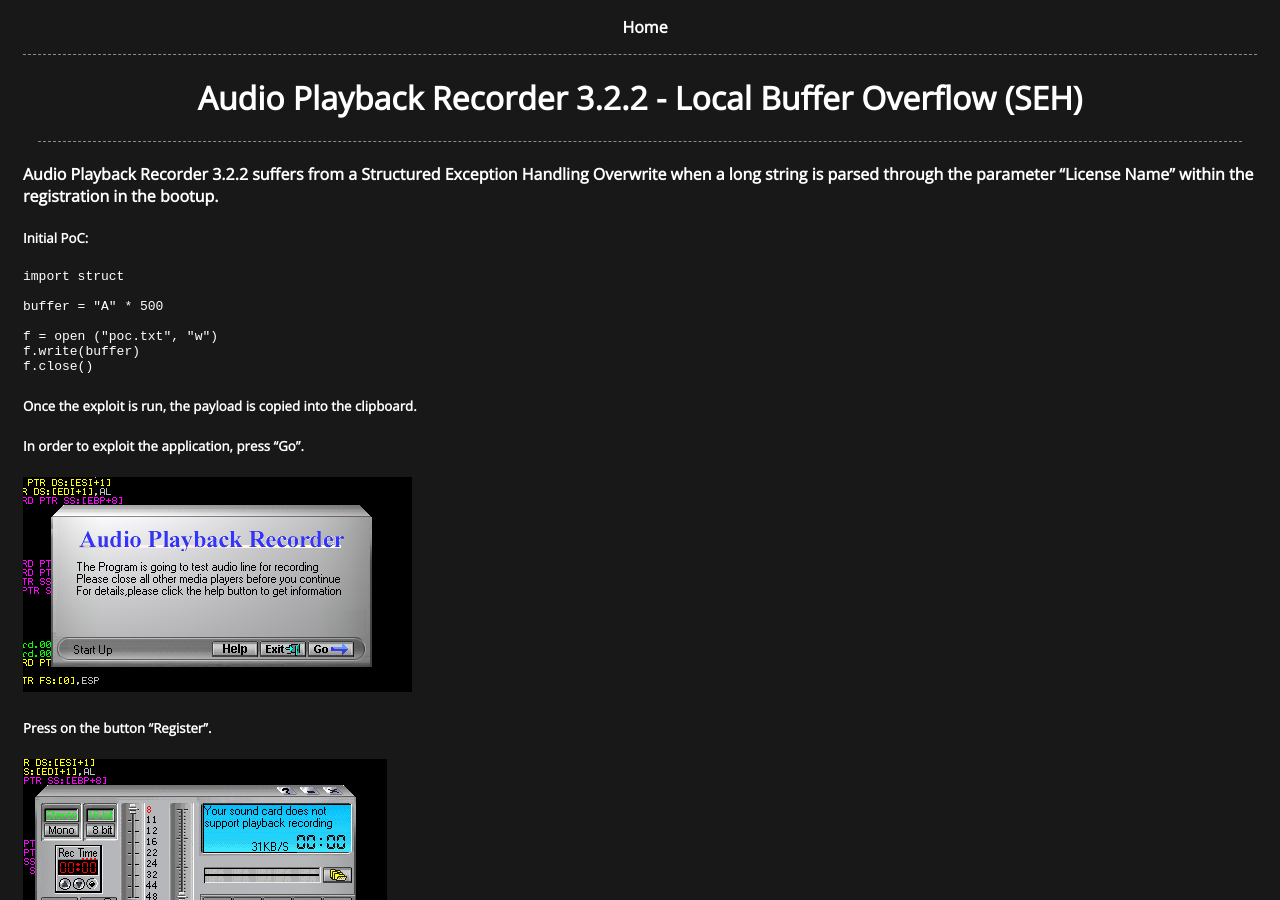
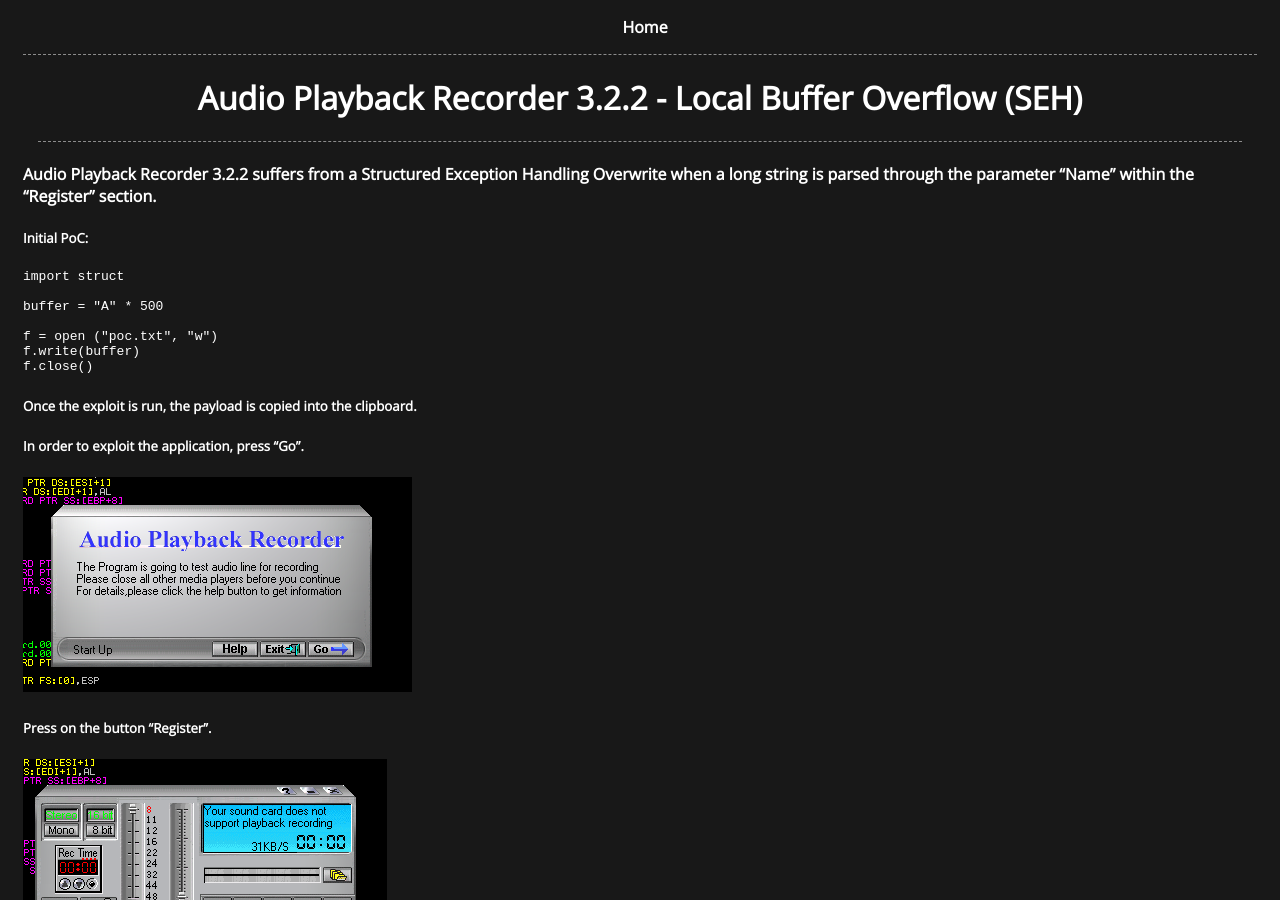
Before and after one commit to whitecr0wz/whitecr0wz.github.io, a Jekyll site: the page built from _posts/posts/20-03-09-Audio-Playback-Recorder.md, in a window 1280 px wide and 900 px high. Built offline with Jekyll 4.4.1, drawn with Linux system fonts in a browser that asks for light colours.

Commit message:
Update 20-03-09-Audio-Playback-Recorder.md

```diff
--- a/_posts/posts/20-03-09-Audio-Playback-Recorder.md
+++ b/_posts/posts/20-03-09-Audio-Playback-Recorder.md
@@ -7,7 +7,7 @@
 en: true
 ---
 
-#### Audio Playback Recorder 3.2.2 suffers from a Structured Exception Handling Overwrite when a long string is parsed through the parameter “License Name” within the registration in the bootup.
+#### Audio Playback Recorder 3.2.2 suffers from a Structured Exception Handling Overwrite when a long string is parsed through the parameter “Name” within the "Register" section.
 
 ##### Initial PoC:
 
```
